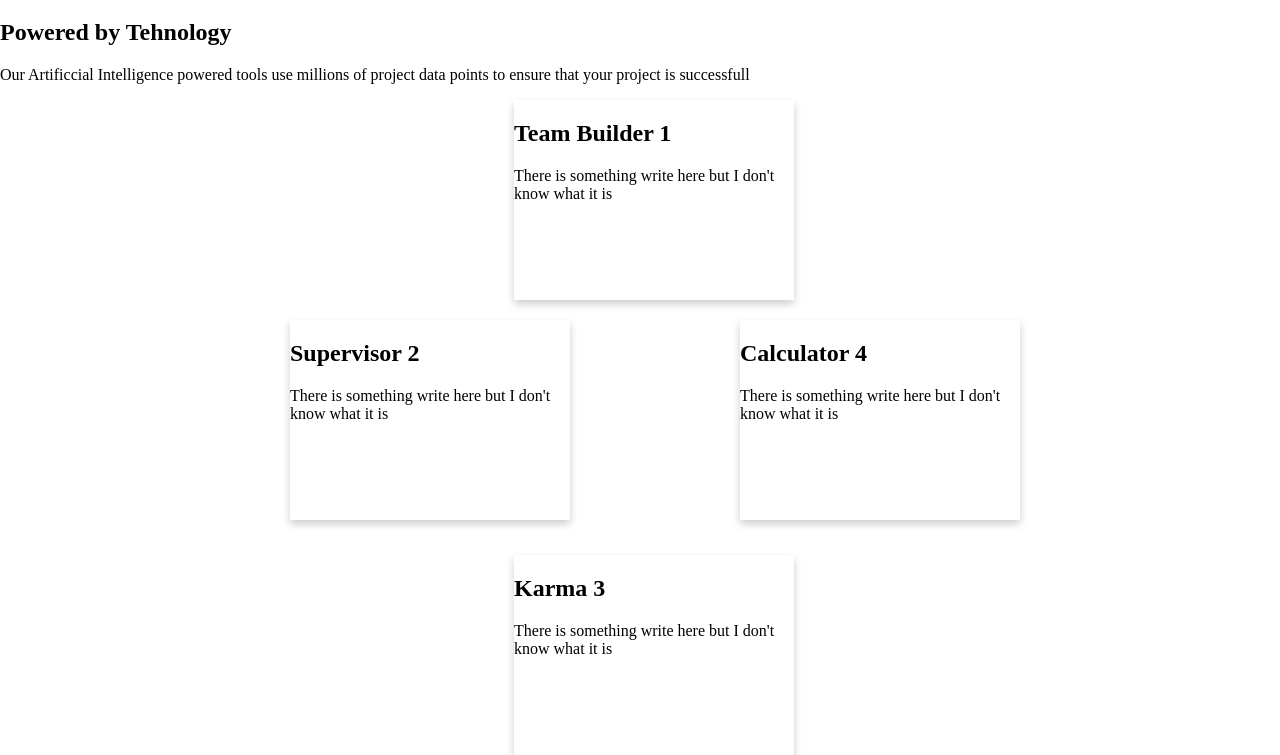
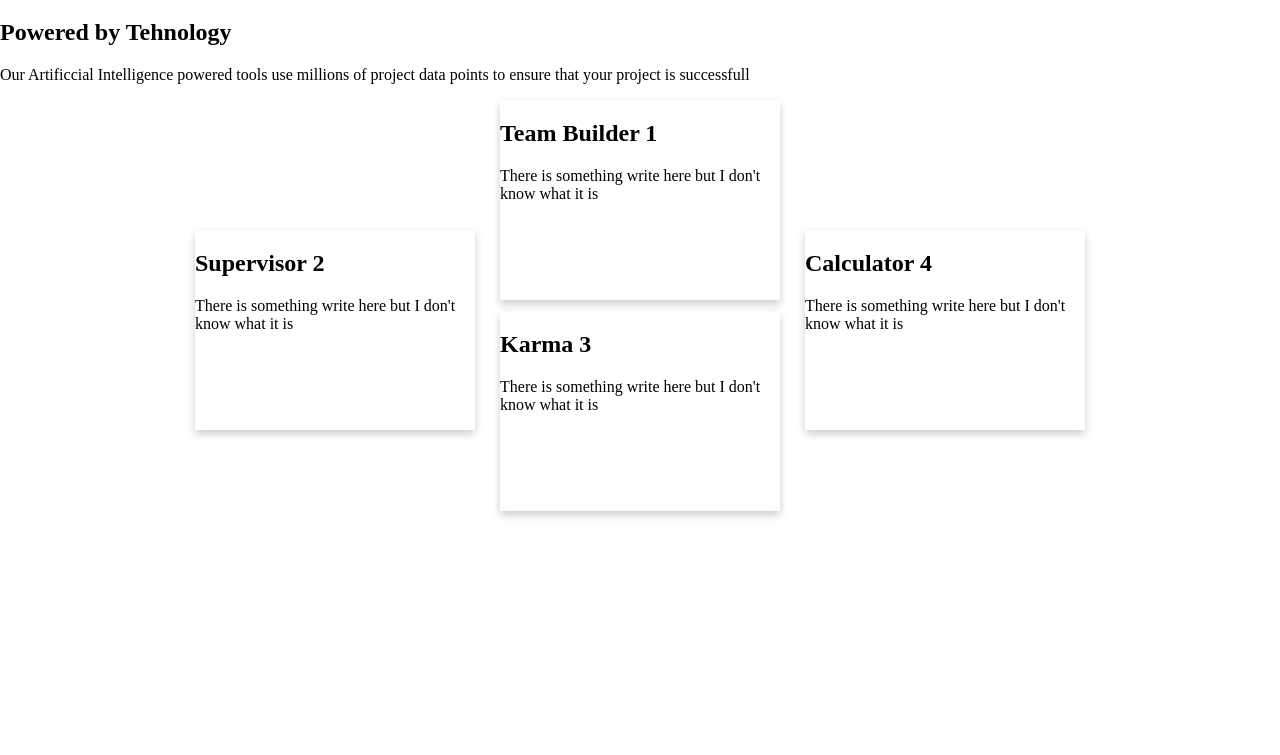
Before and after one commit to tatamartinsg/FourCardFeatureSection, a plain HTML site: page index.html in a window 1280 px wide. Shown: the part 61-816 px from the top of the page. Drawn offline with Linux system fonts and the light colour scheme.

Commit message:
Aprendendo mais sobre CSS Grid e colocando em prática

```diff
--- a/index.css
+++ b/index.css
@@ -13,8 +13,9 @@ html,body{
 
 .container{
     display: grid;
-    grid-template-columns: 450px 250px;
-    grid-template-rows: 220px;
+    justify-items:center;
+    grid-template-columns: 610px 610px;
+    grid-template-rows: 130px 20px;
     grid-template-areas: "card1 card1"
                          "card2 card4"
                          "card3 card3";
@@ -23,7 +24,6 @@ html,body{
 }
 .div-card1{
    grid-area: card1;
-   margin-left: 32%;
 }
 .div-card2{
     grid-area: card2;
@@ -31,7 +31,6 @@ html,body{
  .div-card3{
     grid-area: card3;
     margin-top: 5%;
-    margin-left: 32%;
  }
  .div-card{
     grid-area: card4;
```
